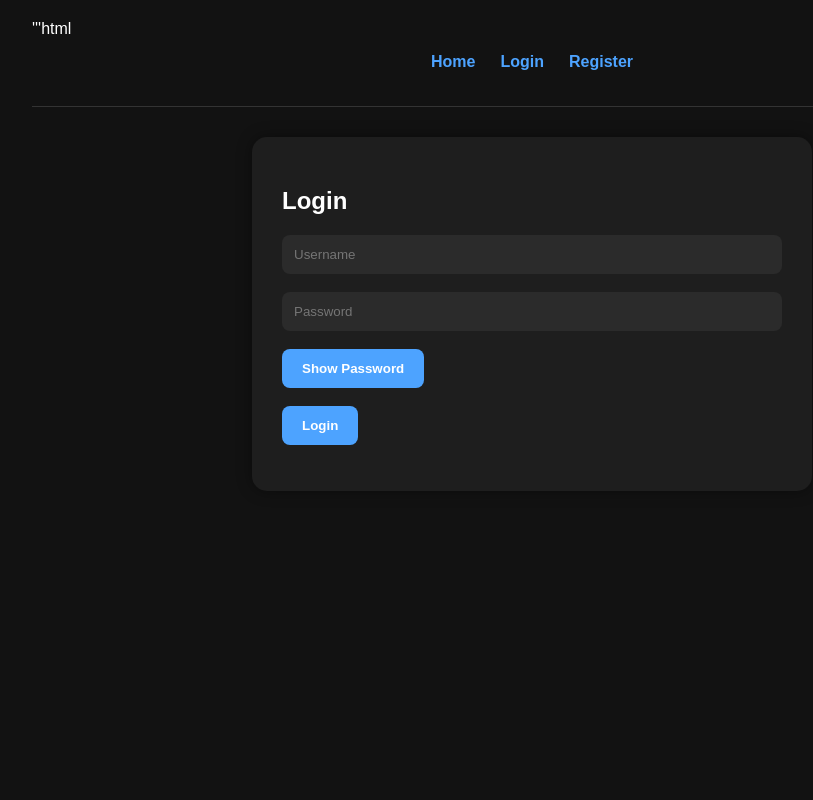
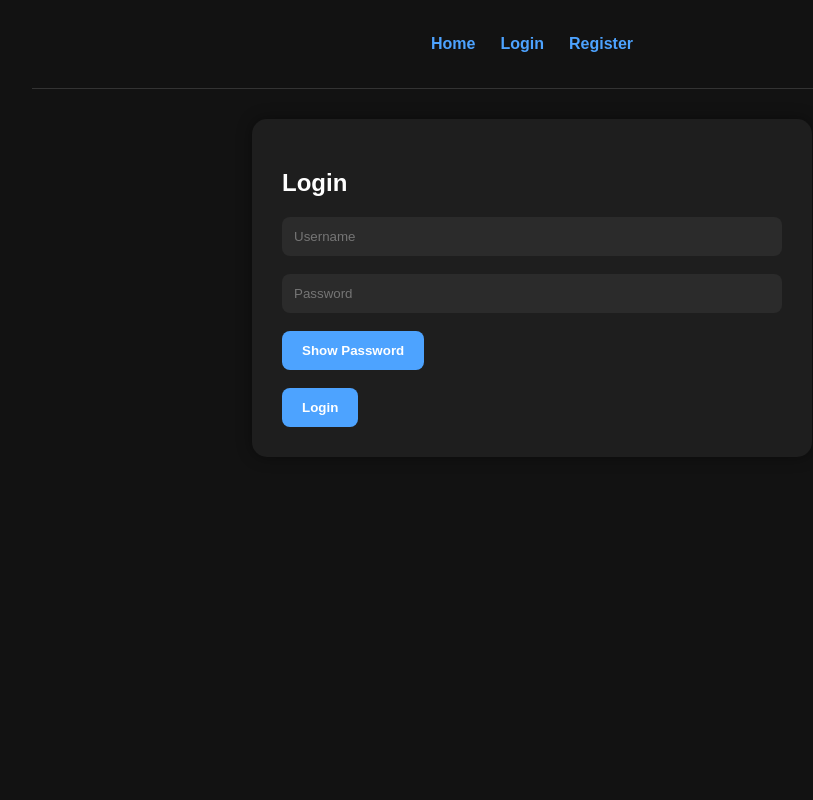
Before and after one commit to codequestprod/codequest, a Flask app: page /login in a window 1280 px wide. Shown: the whole page, without its empty margins (108-921 px from the left). Run offline with Flask 3, Linux system fonts and the light colour scheme.

Commit message:
Remove login bug

```diff
--- a/templates/login.html
+++ b/templates/login.html
@@ -1,4 +1,3 @@
-'''html
 {% extends "base.html" %}
 
 {% block content %}
@@ -62,4 +61,3 @@ function togglePassword() {
 </script>
 
 {% endblock %}
-'''
```
